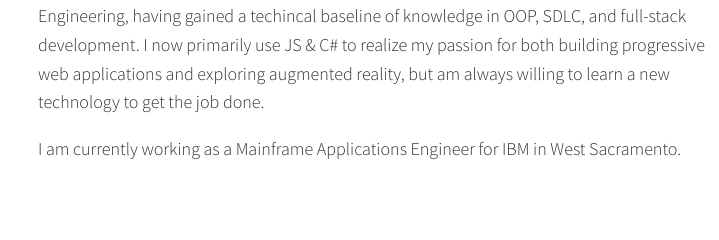
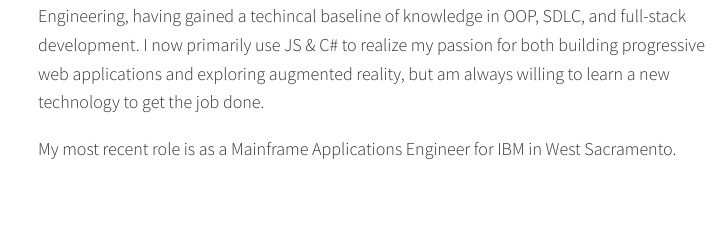
Before and after one commit to jeregrande/Jrande-Folio, a plain HTML site: page public/index.html in a window 1280 px wide. Shown: the part 1540-1780 px from the top of the page, 138-857 px from the left. Drawn offline with nearby package versions, Linux system fonts and the light colour scheme.

Commit message:
Refreshed contact and About Me details

```diff
--- a/public/index.html
+++ b/public/index.html
@@ -94,7 +94,7 @@
                 focusing on CNC drafting and machining, it wasn't until my senior year that I discovered my passion for software development.</p>
             <p>Since then, I graduated from San Jose State University with a Bachelors of Science in Software Engineering, having gained a techincal baseline of knowledge in OOP, SDLC, and full-stack development. I now primarily use JS & C# to realize
                 my passion for both building progressive web applications and exploring augmented reality, but am always willing to learn a new technology to get the job done.</p>
-            <p>I am currently working as a Mainframe Applications Engineer for IBM in West Sacramento.</p>
+            <p>My most recent role is as a Mainframe Applications Engineer for IBM in West Sacramento.</p>
         </div>
 
         <img src="images/map.png" alt="Where I am" class="about-me__img">
```
